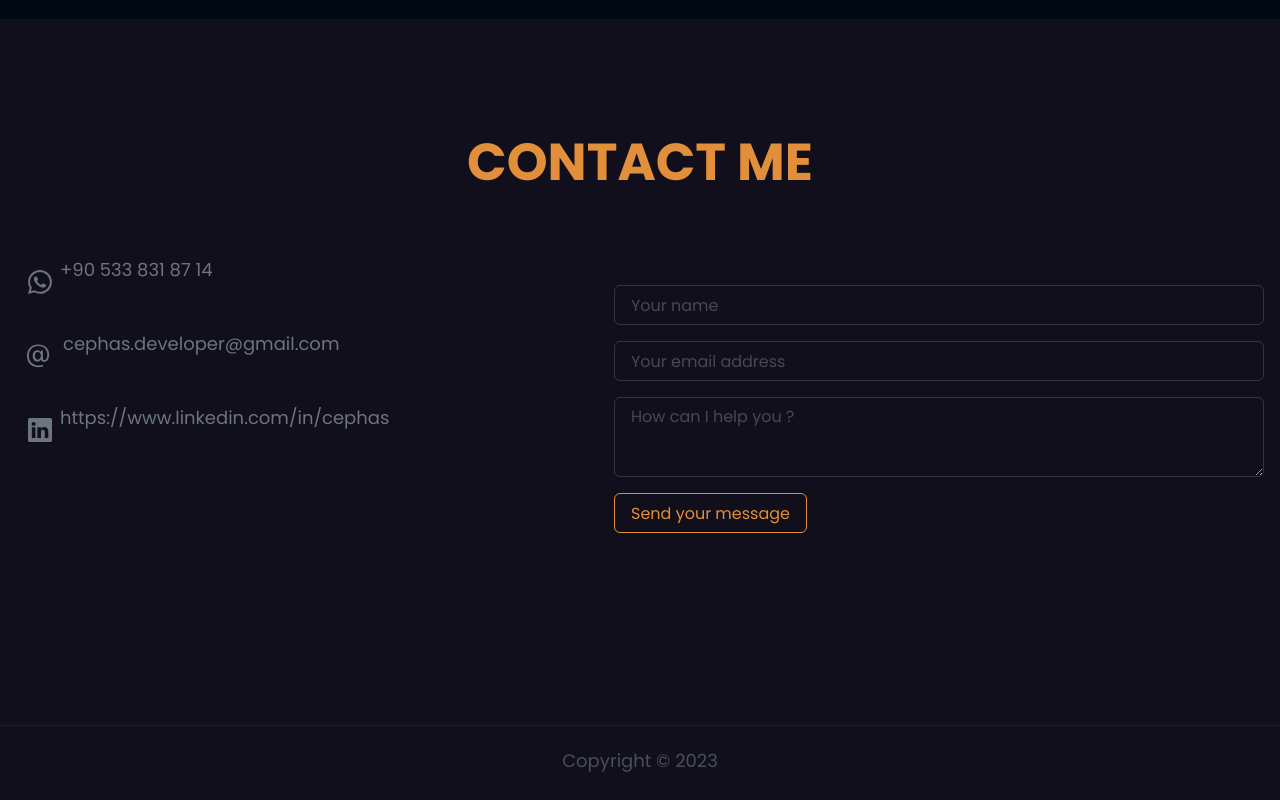
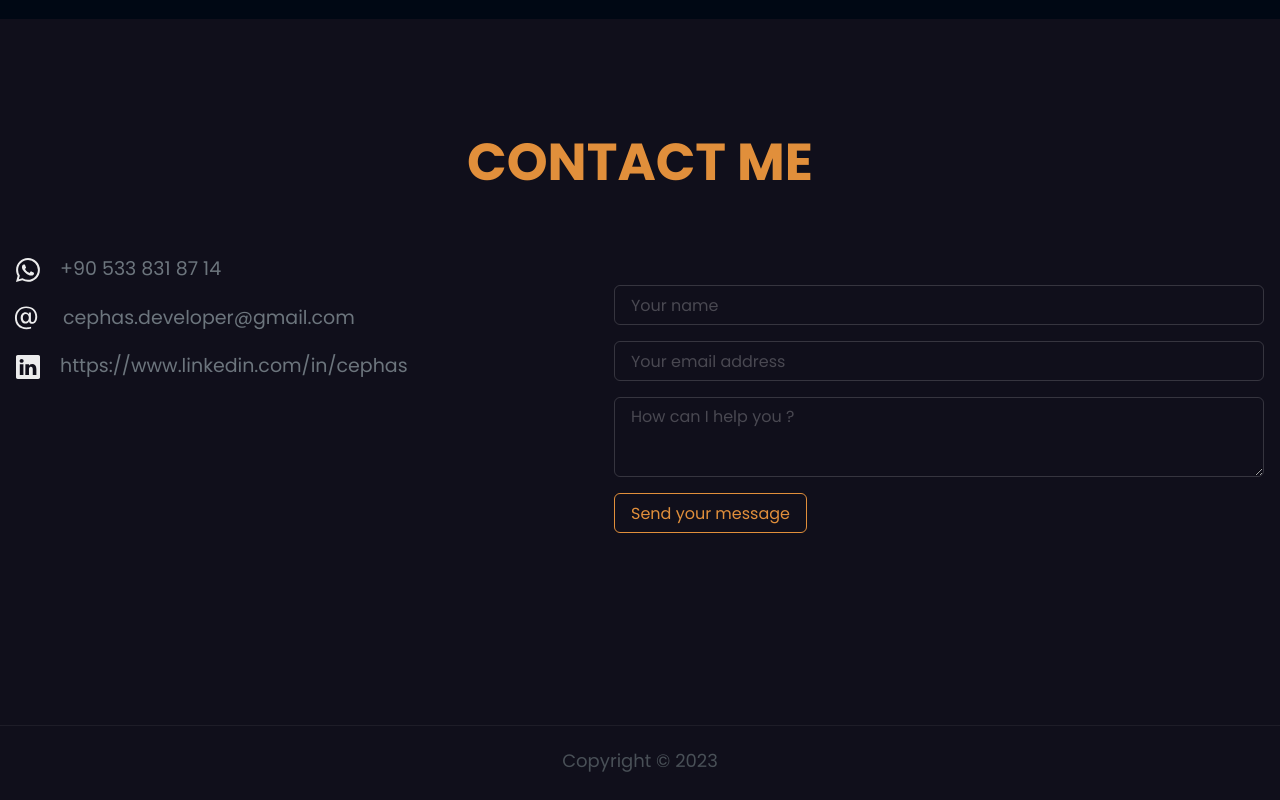
Before and after one commit to cephas-n/portfolio, a React (Vite) app: page / in a window 1280 px wide. Shown: the part 4877-5677 px from the top of the page. Built offline with nearby package versions, Linux system fonts and the light colour scheme; no server answers.

Commit message:
toggle navigation bar

```diff
--- a/src/components/Contact.tsx
+++ b/src/components/Contact.tsx
@@ -11,18 +11,24 @@ const Contact = () => {
         <Heading as="h2">Contact me</Heading>
         <Flex justifyContent="space-between" flexWrap="wrap">
           <Flex flexDirection="column" gap={4} width="min-content">
-            <Link as={HStack} color="gray.600">
+            <HStack>
               <Icon as={BsWhatsapp} boxSize={6} />
-              <Text>+90 533 831 87 14</Text>
-            </Link>
-            <Link as={HStack} color="gray.600">
+              <Link href="tel:905338318714" color="gray.600">
+                +90 533 831 87 14
+              </Link>
+            </HStack>
+            <HStack>
               <Icon as={BsAt} boxSize={8} marginLeft="-5px" />
-              <Text>cephas.developer@gmail.com</Text>
-            </Link>
-            <Link as={HStack} color="gray.600">
+              <Link href="mailto:cephas.developer@gmail.com" color="gray.600">
+                cephas.developer@gmail.com
+              </Link>
+            </HStack>
+            <HStack>
               <Icon as={BsLinkedin} boxSize={6} />
-              <Text>https://www.linkedin.com/in/cephas</Text>
-            </Link>
+              <Link href="https://www.linkedin.com/in/cephas" color="gray.600">
+                https://www.linkedin.com/in/cephas
+              </Link>
+            </HStack>
           </Flex>
           <Box marginTop={8} flex={1} maxWidth="650px">
             <ContactForm />
--- a/src/components/FloatingMenu.tsx
+++ b/src/components/FloatingMenu.tsx
@@ -6,7 +6,7 @@ import { StyledOptions } from "@emotion/styled";
 
 interface Props {
   children: ReactNode;
-  toggleMenu: ChakraBooleanHook;
+  toggleMenu: () => void;
 }
 const FloatingMenu = ({ children, toggleMenu }: Props) => {
   const styles: StyleProps = {
@@ -37,7 +37,7 @@ const FloatingMenu = ({ children, toggleMenu }: Props) => {
         right={4}
         boxSize={8}
         color="gray.600"
-        onClick={toggleMenu?.toggle}
+        onClick={toggleMenu}
       />
       {children}
     </Flex>
--- a/src/components/Menu.tsx
+++ b/src/components/Menu.tsx
@@ -1,8 +1,13 @@
 import { Flex, HStack, Link } from "@chakra-ui/react";
 import ColorModeSwicth from "./ColorModeSwicth";
 import LanguageSelector from "./LanguageSelector";
+import { ChakraBooleanHook } from "../@types/useBoolean.d";
 
-const Menu = () => {
+interface Props {
+  toggleMenu: () => void;
+}
+
+const Menu = ({ toggleMenu }: Props) => {
   return (
     <>
       <Flex
@@ -15,13 +20,13 @@ const Menu = () => {
           md: "row",
         }}
       >
-        <Link color="primary" href="#work">
+        <Link color="primary" href="#work" onClick={toggleMenu}>
           Works
         </Link>
-        <Link color="primary" href="#about">
+        <Link color="primary" href="#about" onClick={toggleMenu}>
           About
         </Link>
-        <Link color="primary" href="#contact">
+        <Link color="primary" href="#contact" onClick={toggleMenu}>
           Contact
         </Link>
       </Flex>
--- a/src/components/NavBar.tsx
+++ b/src/components/NavBar.tsx
@@ -5,7 +5,7 @@ import FloatingMenu from "./FloatingMenu";
 import Menu from "./Menu";
 
 const NavBar = () => {
-  const [showMenu, toogleMenu] = useBoolean(false);
+  const [showMenu, { toggle: toogleMenu }] = useBoolean(false);
 
   return (
     <HStack
@@ -26,17 +26,17 @@ const NavBar = () => {
         _light={{ brightness: "10%" }}
       />
       <Show above="md">
-        <Menu />
+        <Menu toggleMenu={toogleMenu} />
       </Show>
       <Show below="md">
         {showMenu && (
           <FloatingMenu toggleMenu={toogleMenu}>
-            <Menu />
+            <Menu toggleMenu={toogleMenu} />
           </FloatingMenu>
         )}
       </Show>
       <Show below="md">
-        <RiMenu3Fill size={20} onClick={toogleMenu.toggle} />
+        <RiMenu3Fill size={20} onClick={toogleMenu} />
       </Show>
     </HStack>
   );
```
